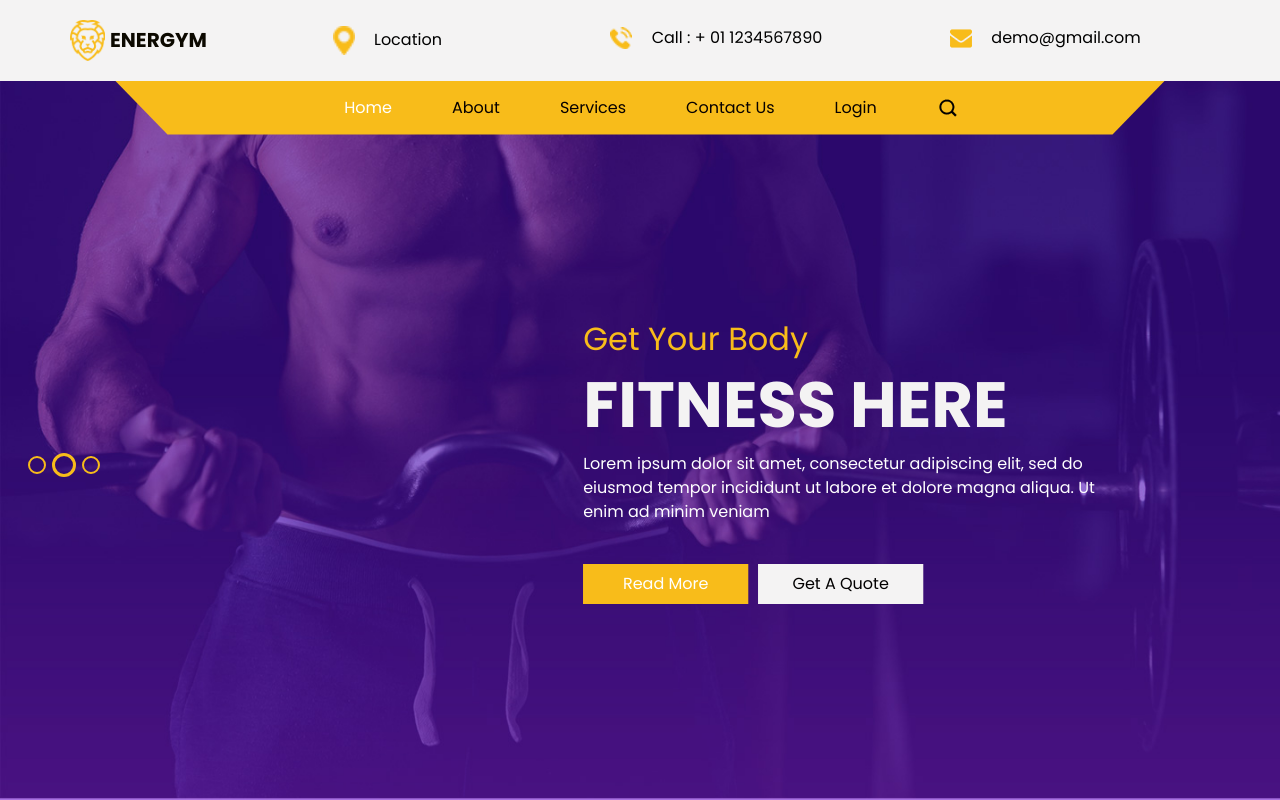
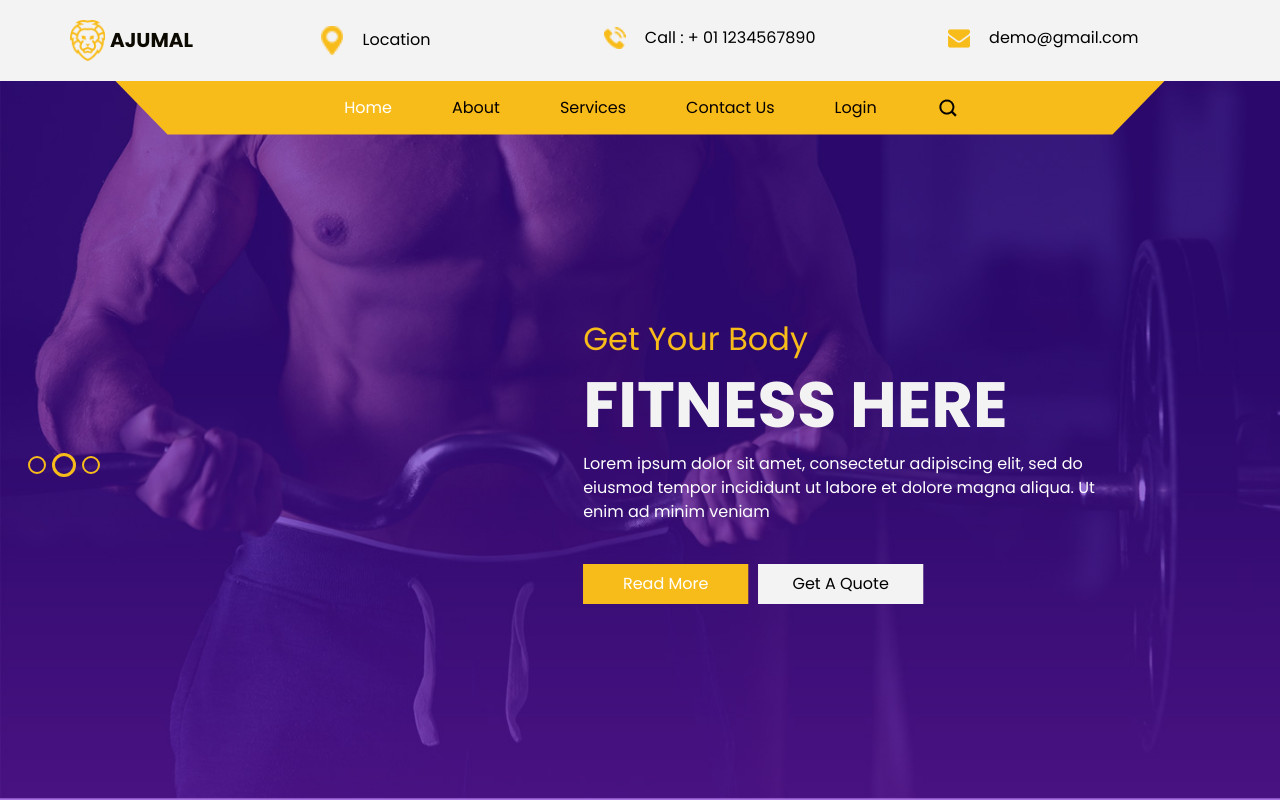
Before and after one commit to ajumalktp/health-site, a plain HTML site: page index.html in a window 1280 px wide. Shown: the top 800 px of the page. Drawn offline with nearby package versions, Linux system fonts and the light colour scheme; a web font is replaced by a local one.

Commit message:
name changed

```diff
--- a/index.html
+++ b/index.html
@@ -39,7 +39,7 @@
           <a class="navbar-brand" href="index.html">
             <img src="images/logo.png" alt="" />
             <span>
-              Energym
+              Ajumal
             </span>
           </a>
           <div class="contact_nav" id="">
```
